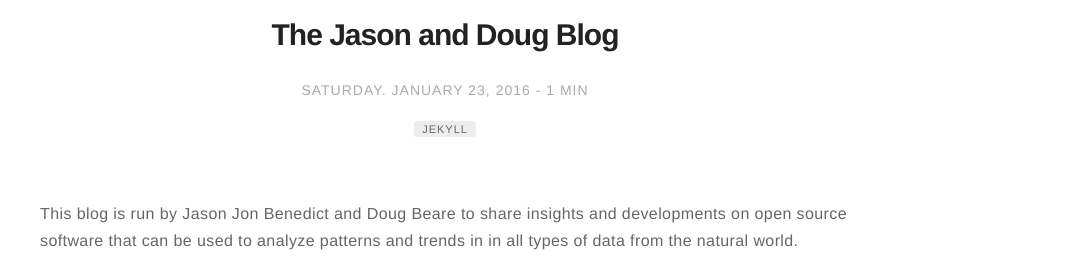
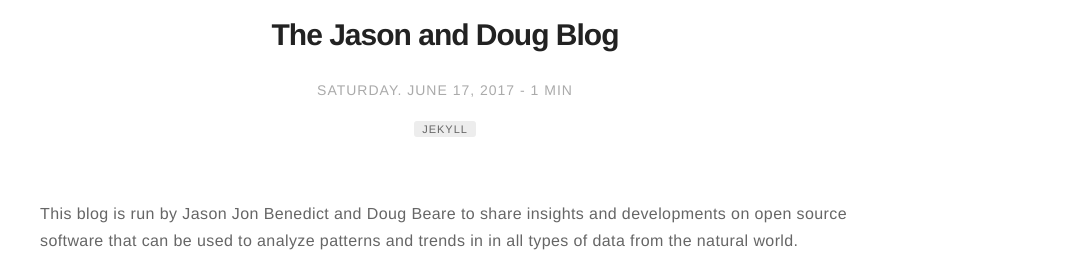
Before and after one commit to jasonjb82/jasonjb82.github.io, a Jekyll site: the page built from _posts/2017-06-17-jnd-blog.markdown, in a window 1280 px wide. Shown: the part 347-622 px from the top of the page, without its empty margins (195-1280 px from the left). Built offline with Jekyll 4.4.1, drawn with Linux system fonts in a browser that asks for light colours.

Commit message:
Update 2017-06-17-jnd-blog.markdown

```diff
--- a/_posts/2017-06-17-jnd-blog.markdown
+++ b/_posts/2017-06-17-jnd-blog.markdown
@@ -1,7 +1,7 @@
 ---
 title: "The Jason and Doug Blog"
 layout: post
-date: 2016-01-23 22:10
+date: 2017-06-17
 tag: jekyll
 image: /assets/images/custom/jnd_blog.png
 headerImage: true
```
